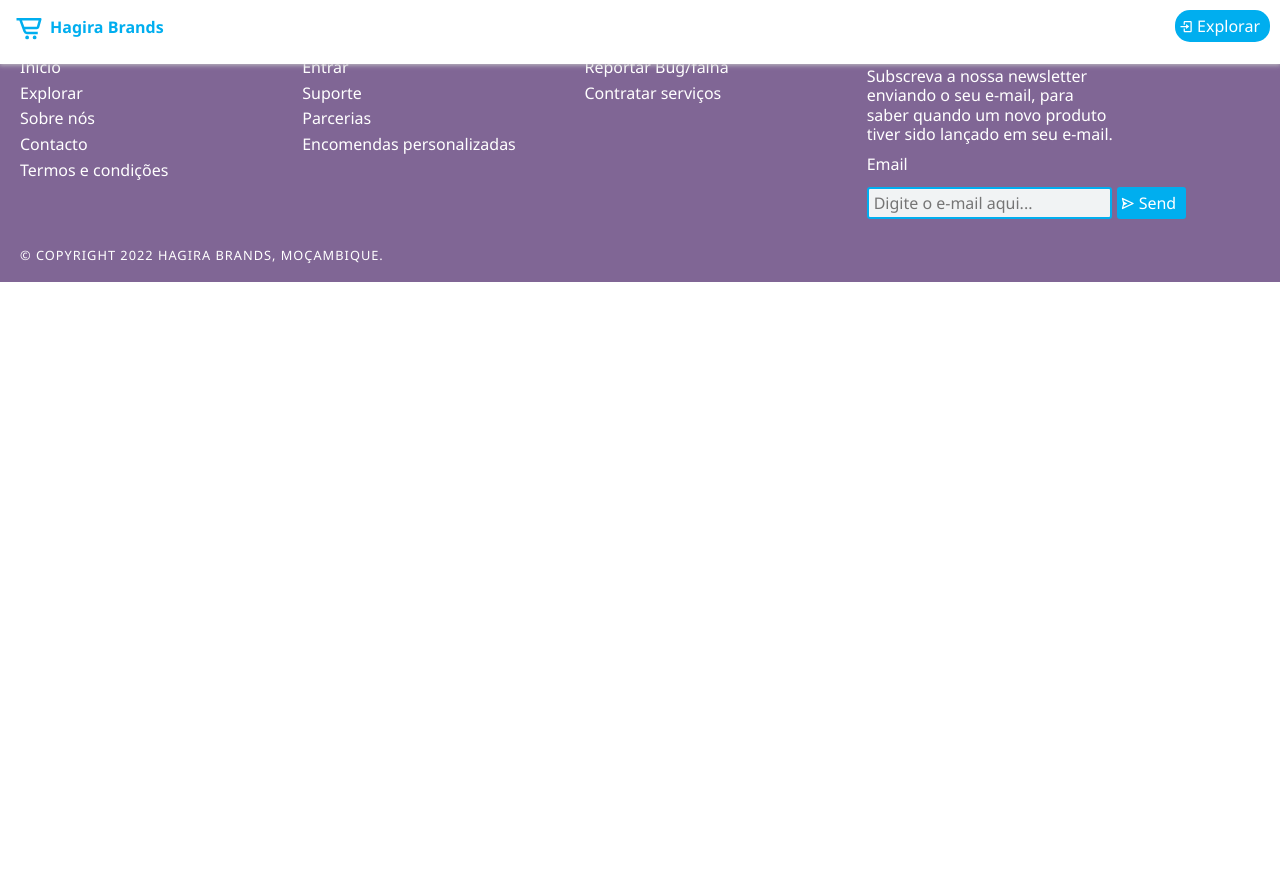
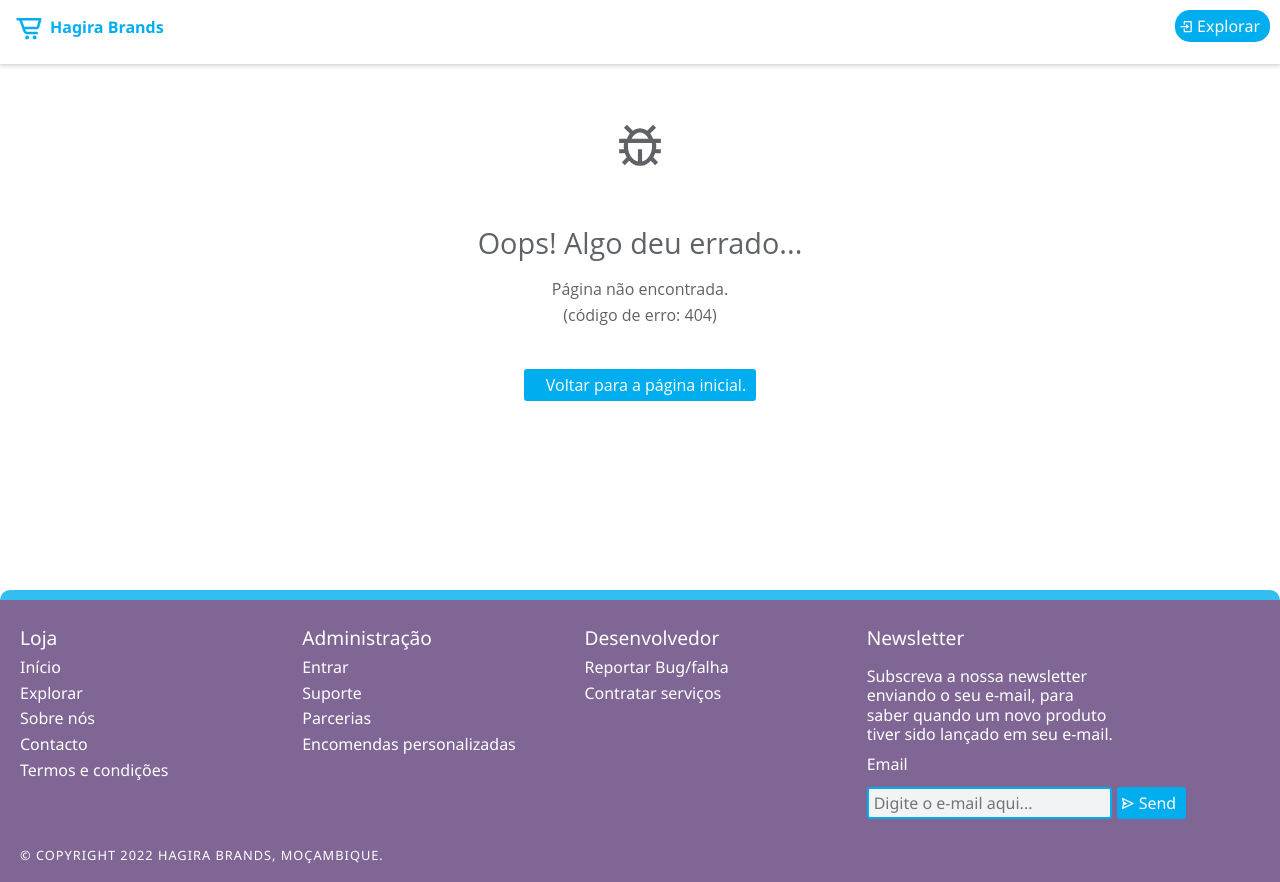
Before and after one commit to KainNhantumbo/Hagira-Brands-Store, a React (Create React App) app: page /contact in a window 1280 px wide. Before the commit the page ends 800 px from the top, so only its background shows below. Built offline with nearby package versions, Linux system fonts and the light colour scheme.

Commit message:
feat: added a error page for unrecognized urls.

```diff
--- a/src/App.jsx
+++ b/src/App.jsx
@@ -3,6 +3,7 @@ import Header from './components/Header';
 import Login from './pages/Login';
 import Home from './pages/Home';
 import Footer from './components/Footer';
+import ErrorPage from './pages/ErrorPage';
 import { ThemeProvider } from 'styled-components';
 import { primary } from './styles/themes';
 import { GlobalStyles } from './styles/Globalstyles';
@@ -15,8 +16,9 @@ const App = () => {
 			<Routes>
 				<Route path='/' element={<Home />} />
 				<Route path='/login' element={<Login />} />
+				<Route path='*' element={<ErrorPage />} />
 			</Routes>
-			<Footer/>
+			<Footer />
 		</ThemeProvider>
 	);
 };
--- a/src/pages/ErrorPage.jsx
+++ b/src/pages/ErrorPage.jsx
@@ -0,0 +1,20 @@
+import { ErrorPageContainer } from '../styles/errorPage';
+import Button from '../components/Button';
+import { BiBug } from 'react-icons/bi';
+import { useNavigate } from 'react-router-dom';
+
+const ErrorPage = () => {
+	return (
+		<ErrorPageContainer>
+			<BiBug />
+			<div>
+				<h1>Oops! Algo deu errado...</h1>
+				<p>Página não encontrada.</p>
+				<p>(código de erro: 404)</p>
+			</div>
+			<Button text={'Voltar para a página inicial.'} />
+		</ErrorPageContainer>
+	);
+};
+
+export default ErrorPage;
--- /dev/null
+++ b/src/styles/errorPage.js
@@ -0,0 +1,31 @@
+import styled from 'styled-components';
+
+export const ErrorPageContainer = styled.main`
+	margin: 0 auto;
+	margin-top: 120px;
+  width: 100vw;
+  max-width: 450px;
+  height: 60vh;
+  padding: 0 10px;
+  display: flex;
+  flex-direction: column;
+  align-items: center;
+  gap: 40px;
+
+  svg {
+    width: 50px;
+    height: 50px;
+  }
+
+  div {
+    h1 {
+      font-size: 1.8rem;
+      font-weight: 500;
+    }
+
+    p {
+      text-align: center;
+      line-height: 1.6rem;
+    }
+  }
+`;
```
